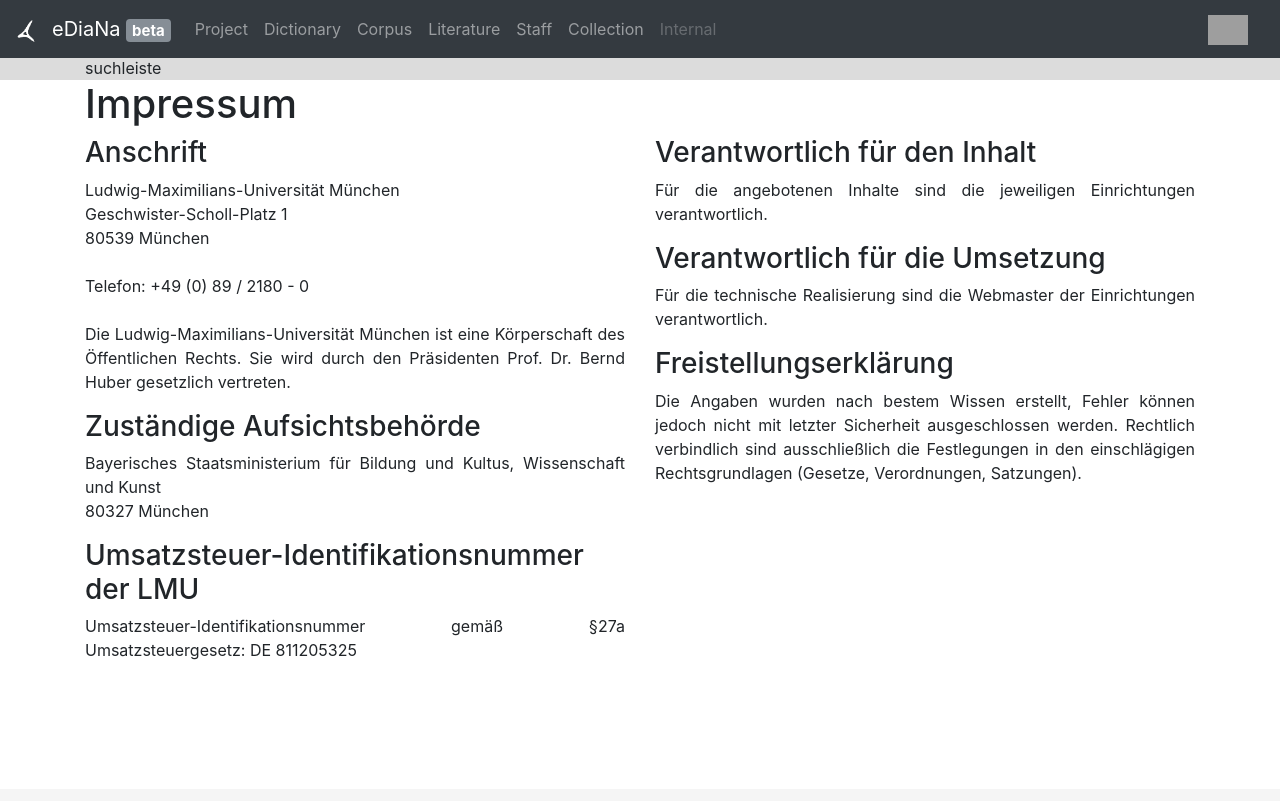
After one commit to florianlimmer/ediana_new, a PHP site: page /literature.php in a window 1280 px wide. The commit adds this page. Shown: the top 801 px of the page. Run offline with PHP 8.4, Linux system fonts and the light colour scheme; some libraries are stand-ins or nearby versions; grey boxes are pictures that could not be loaded.

Commit message:
literatureseite erzeugt, begincontent in eigene Datei ausgelagert

```diff
--- /dev/null
+++ b/begincontent.php
@@ -0,0 +1,2 @@
+<div class="container">
+    <div class="content">
--- a/header.php
+++ b/header.php
@@ -9,6 +9,4 @@
         </div>
     </div>
 
-<div class="container">
-
-    <div class="content">
+<?php include "begincontent.php"; ?>
--- /dev/null
+++ b/literature.php
@@ -0,0 +1,42 @@
+<?php
+session_start();
+$benutzer = $_SESSION;
+include "log.inc.php";
+include "navbar.php";
+?>
+    <div style="background-color: #dcdcdc; margin-top: -16px; height: 40 rem;">
+        <div class="container">
+            suchleiste
+        </div>
+    </div>
+<?php include "begincontent.php";?>
+    <h1>Impressum</h1>
+    <div class="row">
+        <div class="col-lg">
+            <h3>Anschrift</h3>
+            <p>Ludwig-Maximilians-Universität München<br/>
+                Geschwister-Scholl-Platz 1<br/>
+                80539 München<br/>
+                <br/>
+                Telefon: +49 (0) 89 / 2180 - 0<br/>
+                <br/>
+                Die Ludwig-Maximilians-Universität München ist eine Körperschaft des Öffentlichen Rechts. Sie wird durch den Präsidenten Prof. Dr. Bernd Huber gesetzlich vertreten.<br/>
+            </p>
+            <h3>Zuständige Aufsichtsbehörde</h3>
+            <p>Bayerisches Staatsministerium für Bildung und Kultus, Wissenschaft und Kunst<br/>
+                80327 München<br/></p>
+            <h3>Umsatzsteuer-Identifikationsnummer der LMU</h3>
+            <p>Umsatzsteuer-Identifikationsnummer gemäß §27a Umsatzsteuergesetz: DE 811205325<br/></p>
+        </div>
+        <div class="col-lg">
+            <h3>Verantwortlich für den Inhalt</h3>
+            <p>Für die angebotenen Inhalte sind die jeweiligen Einrichtungen verantwortlich.<br/></p>
+            <h3>Verantwortlich für die Umsetzung</h3>
+            <p>Für die technische Realisierung sind die Webmaster der Einrichtungen verantwortlich.<br/></p>
+            <h3>Freistellungserklärung</h3>
+            <p>Die Angaben wurden nach bestem Wissen erstellt, Fehler können jedoch nicht mit letzter Sicherheit ausgeschlossen werden. Rechtlich verbindlich sind ausschließlich die Festlegungen in den einschlägigen Rechtsgrundlagen (Gesetze, Verordnungen, Satzungen).<br/></p>
+        </div>
+    </div>
+<?php
+include "footer.php";
+?>
```
